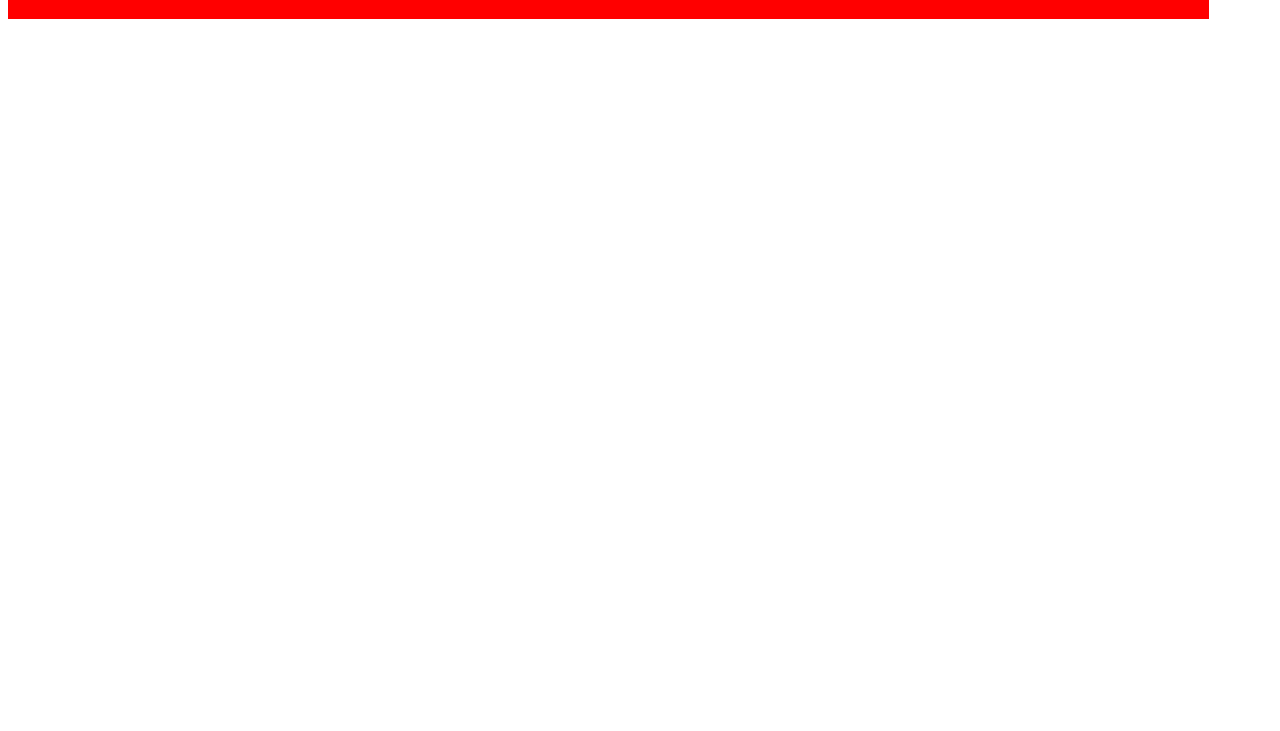
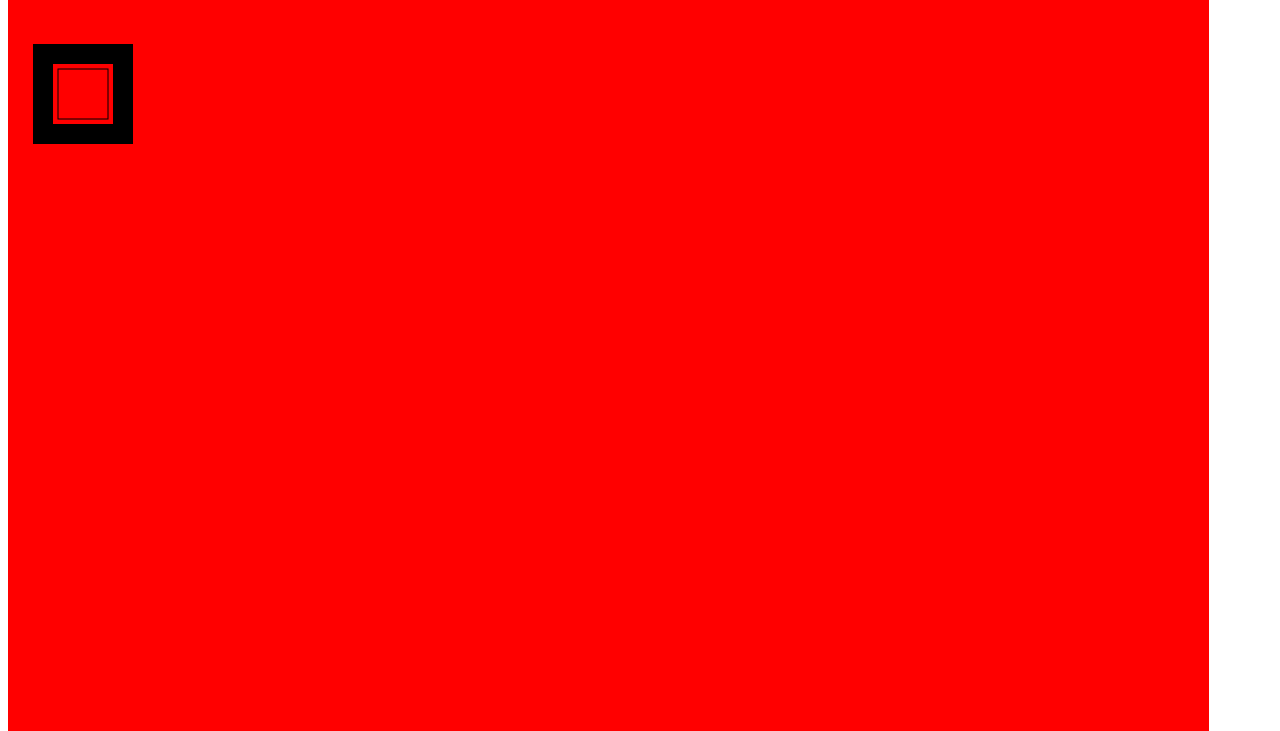
Before and after one commit to pequode/QR-Code-Signing-Cyber-Security-Final-Proj, a plain HTML site: page website/game.html in a window 1280 px wide. Shown: the part 69-800 px from the top of the page. Drawn offline with Linux system fonts and the light colour scheme.

Commit message:
added a canvas

```diff
--- a/website/game.html
+++ b/website/game.html
@@ -11,6 +11,16 @@
       <h1 class="title">
           You Shouldn't Scan QR codes you dont trust.
       </h1>
+
+      <canvas id="canvas" width="1000" height="1000">
+        <script>
+          var  el = document.getElementById('canvas')
+          let ctx = el.getContext("2d");
+          ctx.fillRect(25, 25, 100, 100);
+          ctx.clearRect(45, 45, 60, 60);
+          ctx.strokeRect(50, 50, 50, 50);
+        </script>
+      </canvas>
     </div>
   </body>
 </html>
```
